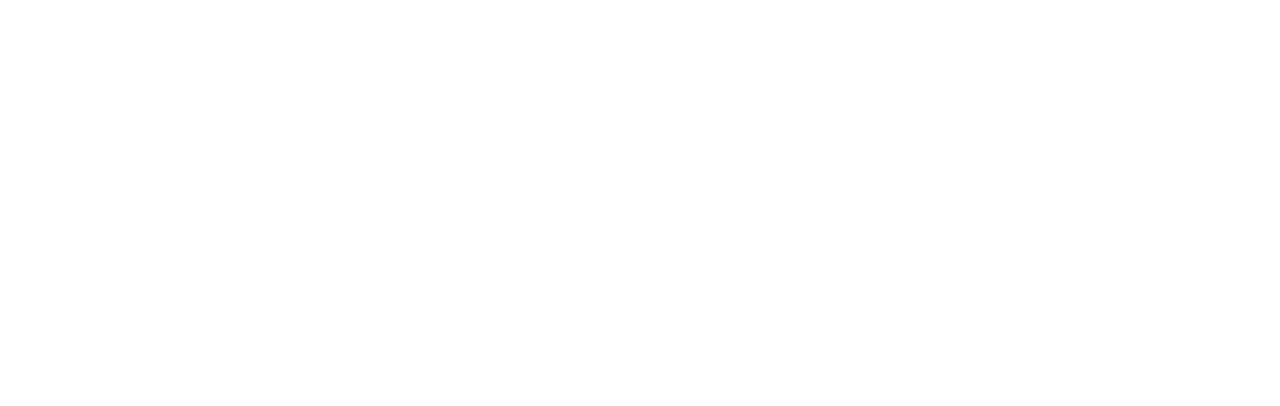
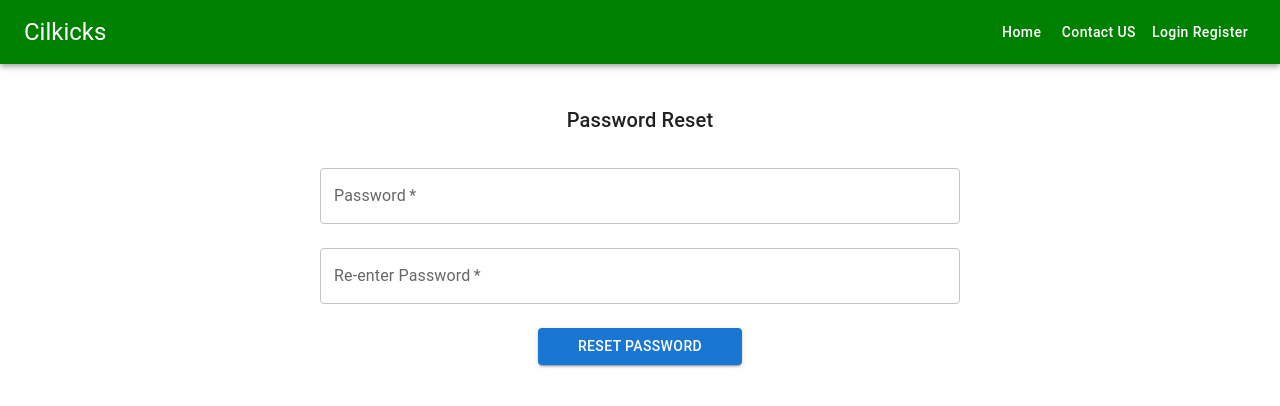
Before and after one commit to cecililu/loginfrontendinreact, a React (Create React App) app: page /resetpassword in a window 1280 px wide. Before the commit this address had no page. Shown: the top 406 px of the page. Built offline with nearby package versions, Linux system fonts and the light colour scheme.

Commit message:
adedd password reset form

```diff
--- a/src/App.js
+++ b/src/App.js
@@ -5,6 +5,7 @@
 import { Contact } from "./Components/pages/Contact";
 import { LoginRegister } from "./Components/pages/auth/LoginRegister";
 import { SendPasswordResetEmail } from "./Components/pages/auth/SendPasswordResetEmail";
+import { ResetPasswordForm } from "./Components/pages/auth/ResetPasswordForm";
 
 
 function App() {
@@ -17,6 +18,7 @@
                 <Route  path='contact' element={<Contact/>}/>
                 <Route  path='login' element={<LoginRegister/>}/>
                 <Route  path='forgotpassord' element={<SendPasswordResetEmail/>}/>
+                <Route  path='resetpassword' element={<ResetPasswordForm/>}/>
             </Route>
           </Routes>
         </BrowserRouter>
--- /dev/null
+++ b/src/Components/pages/auth/ResetPasswordForm.js
@@ -0,0 +1,67 @@
+import { CheckBox } from '@mui/icons-material'
+import { Box,Alert, Button, TextField, Typography, FormControl, FormControlLabel, Grid } from '@mui/material'
+import React, { useState } from 'react'
+import { NavLink,useNavigate } from 'react-router-dom'
+
+export const ResetPasswordForm = () => {
+    const [errorMsg, seterrorMsg] = useState({
+        status:null,
+        msg:'',
+        type:'',
+     })
+     const navigate=useNavigate()
+     const handleSubmit=(e)=>{
+        e.preventDefault()
+        const data=new FormData(e.currentTarget)
+        const data_pack={
+
+            password:data.get('password'),
+            password2:data.get('password2'),
+
+        }
+        console.log(data_pack)
+        if( data_pack.password===data_pack.password2){
+            // console.log(data_pack)
+
+            document.getElementById('regis-form').reset()
+            seterrorMsg({
+              status:false,
+              msg:'Password Reset Succesfull',
+              type:'',
+           })
+           navigate('/')
+        }else{
+
+
+          seterrorMsg({
+            status:true,
+            msg:'Password should match',
+            type:'',
+         })
+
+          }
+
+
+         }
+      return (
+       <>
+        <Grid container justifyContent='center'>
+            <Grid item sm={6} xs={12}  textAlign='center'>
+                <Typography variant="h6" component="h2" sx={{mt:5}}>Password Reset</Typography>
+
+                <Box component='form' onSubmit={handleSubmit} noValidate sx={{ paddingTop:2}} id='password-form'>
+                <TextField margin='normal'  required fullWidth id='password' name='password' label="Password" type='password'/>
+                <TextField margin='normal'  required fullWidth id='password2' name='password2' label="Re-enter Password" type='password'/>
+
+                <Box textAlign='center'>
+
+                    <Button sx={{mt:2,mb:2,px:5}} type='submit' variant='contained'>Reset Password</Button>
+
+                </Box>
+
+
+                </Box>
+                </Grid>
+            </Grid>
+        </>
+      )}
--- a/src/Components/pages/auth/SendPasswordResetEmail.js
+++ b/src/Components/pages/auth/SendPasswordResetEmail.js
@@ -41,7 +41,7 @@
     <Grid item sm={6} xs={12}  textAlign='center'>
         <Typography variant="h6" component="h2" sx={{mt:5}}>Password Reset</Typography>
      <Box component='form' onSubmit={handleSubmit} noValidate sx={{ paddingTop:1}} id='login-form'>
-     <TextField margin='normal' required fullWidth id='email' name='email' label="Email Address"/>
+     <TextField sx={{mx:2}}margin='normal' required fullWidth id='email' name='email' label="Email Address"/>
      {errorMsg.msg ? <Alert severity={errorMsg.status ?'error':'success'}>{errorMsg.msg}</Alert>:'' }
 
      <Box textAlign='center'>
```
